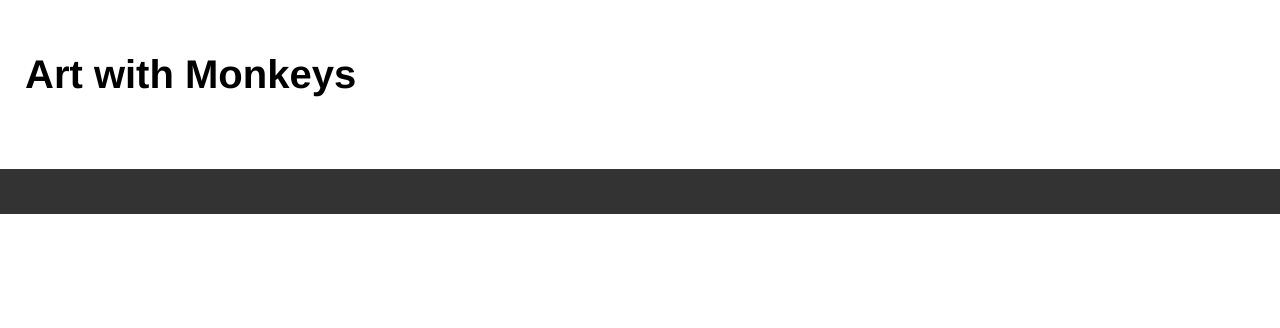
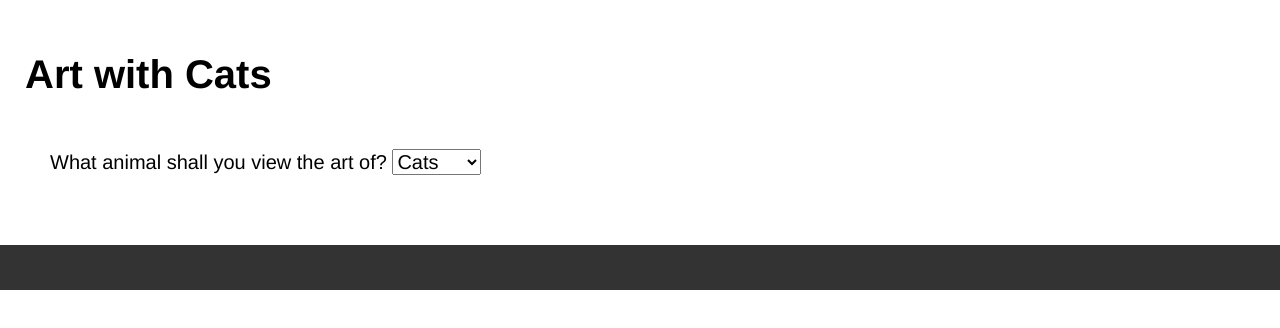
Before and after one commit to MaxinePower/art-app, a plain HTML site: page index.html in a window 1280 px wide. Drawn offline with Linux system fonts and the light colour scheme; no server answers.

Commit message:
added select and started working on its functionality

```diff
--- a/app.js
+++ b/app.js
@@ -5,15 +5,16 @@ const artApp = {};
 artApp.apiKey = 'DLnkZoO3';
 artApp.apiUrl = 'https://www.rijksmuseum.nl/api/en/collection';
 
+
 // make a namespaced api call
-artApp.getArt = function() {
+artApp.getArt = function(usersChosenAnimal) {
     // imgonly: true, returns only things for which an img is available
     const url = new URL(artApp.apiUrl)
     url.search = new URLSearchParams({
         key: this.apiKey,
         imgonly: true,
         ps: 20,
-        q: 'monkey'
+        q: usersChosenAnimal
     });
 
     fetch(url).then(function(apiRes) {
@@ -75,7 +76,7 @@ artApp.displayArt = function(artArray) {
 // make and init method
 artApp.init = function() {
     // call method to get art data
-    artApp.getArt();
+    artApp.getArt('goose');
 };
 
 // call the init(at end of code)
--- a/index.html
+++ b/index.html
@@ -9,7 +9,18 @@
 
   <header>
     <div class="container">
-      <h1 id="page-title">Art with Monkeys</h1>
+      <h1 id="page-title">Art with Cats</h1>
+      <form action="">
+        <label for="animalOptions">What animal shall you view the art of?</label>
+        <select id="animalOptions">
+          <option value="cat">Cats</option>
+          <option value="duck">Ducks</option>
+          <option value="bear">Bears</option>
+          <option value="whales">Whales</option>
+          <option value="bird">Birds</option>
+          <option value="cow">Cows</option>
+        </select>
+      </form>
     </div>
   </header>
 
```
